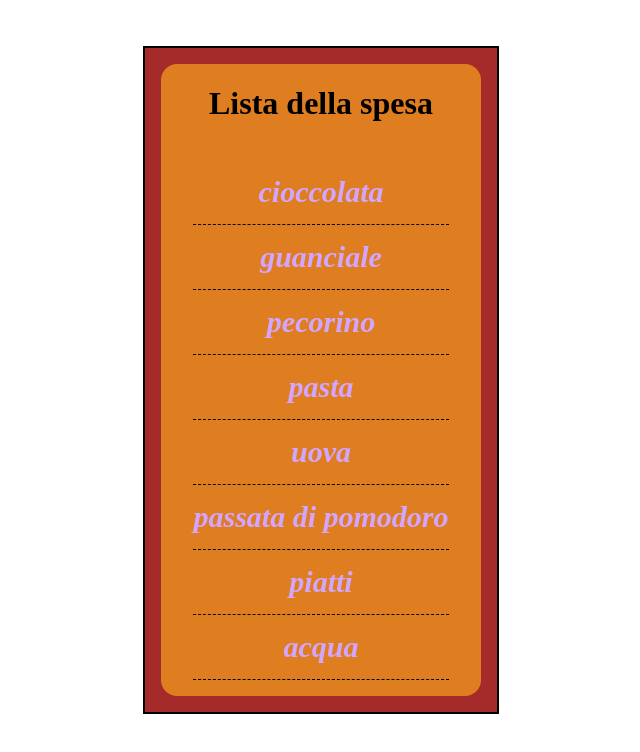
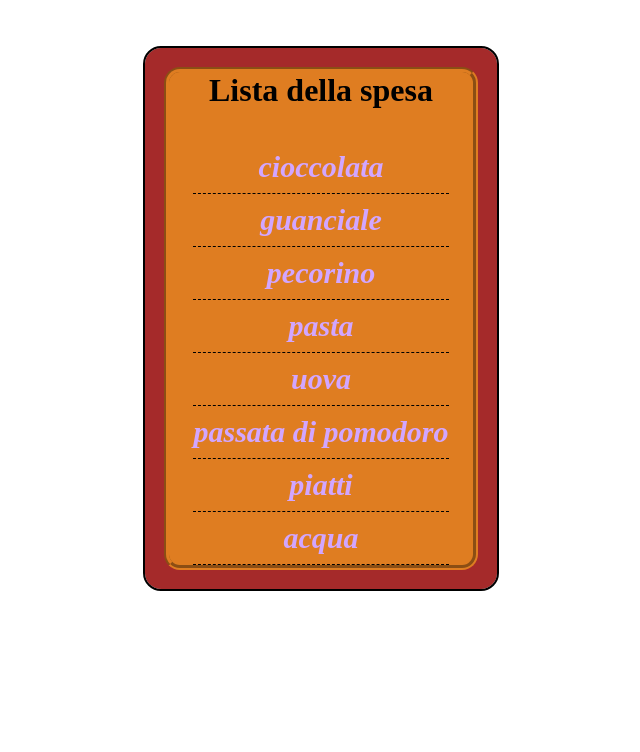
Before and after one commit to ldm0805/-js-lista-spesa, a plain HTML site: page index.html in a window 1280 px wide. Shown: the whole page, without its empty margins (319-959 px from the left). Drawn offline with nearby package versions, Linux system fonts and the light colour scheme.

Commit message:
Animazione e personalizzazione aggiunta

```diff
--- a/css/style.css
+++ b/css/style.css
@@ -1,3 +1,9 @@
+*{
+    padding: 0;
+    margin: 0;
+    box-sizing: border-box;
+}
+
 .container{
     width: 22em;
     margin: 3rem auto;
@@ -5,6 +11,7 @@
     justify-content: center;
     background-color: brown;
     outline: 2px solid black;
+    border-radius: 1em;
 }
 
 .shopping-list{
@@ -12,9 +19,15 @@
     list-style-type: none;
 }
 
+h1{
+    cursor: pointer;
+    margin-bottom: 1em;
+}
+
 .col{
+    border: 5px groove  rgb(223, 125, 33);
     border-radius: 1em;
-    margin: 1em;
+    margin: 1.2em;
     background-color: rgb(223, 125, 33);
     width: 20em;
     display: flex;
@@ -27,7 +40,7 @@
     font-style: italic;
     text-align: center;
     color: rgb(210, 166, 255);
-    padding: .5em 0em;
+    padding: .3em 0em;
     border-bottom: 1px dashed black;
     font-weight:bold;
     font-size: 30px;
@@ -37,4 +50,8 @@
 .list-class:hover{
     cursor: pointer;
     color: white;
+    animation: shakeX;
+    margin: 0 0.5rem;
+    animation-duration: 3s;
+
 }
--- a/index.html
+++ b/index.html
@@ -4,7 +4,8 @@
     <meta charset="UTF-8">
     <meta http-equiv="X-UA-Compatible" content="IE=edge">
     <meta name="viewport" content="width=device-width, initial-scale=1.0">
-    <title>Document</title>
+    <link rel="stylesheet" href="https://cdnjs.cloudflare.com/ajax/libs/animate.css/4.1.1/animate.min.css">
+    <title>Esercizio: lista della spesa</title>
     <link rel="stylesheet" href="./css/style.css">
 </head>
 <body>
--- a/js/script.js
+++ b/js/script.js
@@ -10,7 +10,7 @@ while( item < list.length){
 
     list_item.innerText = list[item];
 
-    list_item.classList.add('list-class');
+    list_item.classList.add('list-class', 'animate__headShake');
 
     list_container.append(list_item);
 
```
